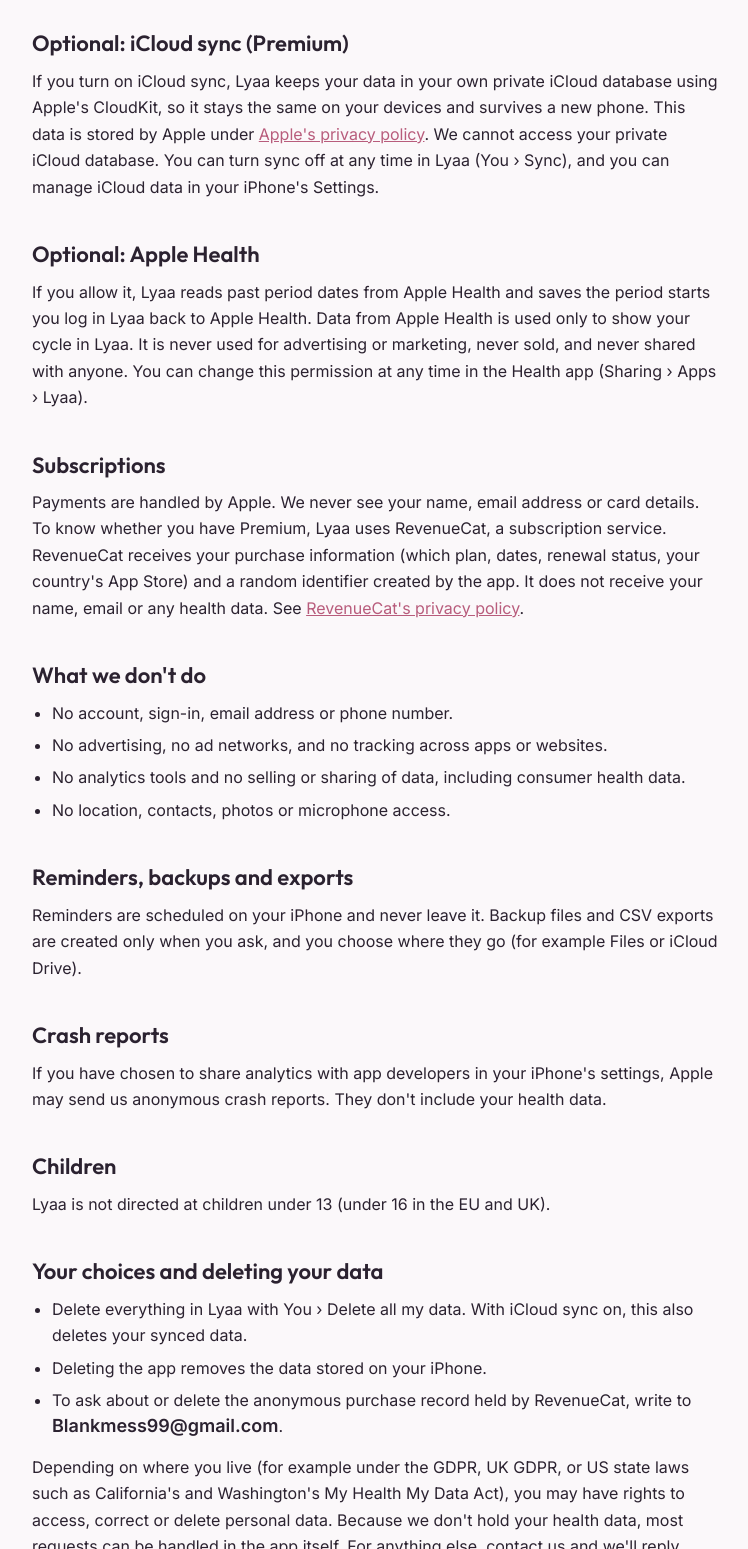
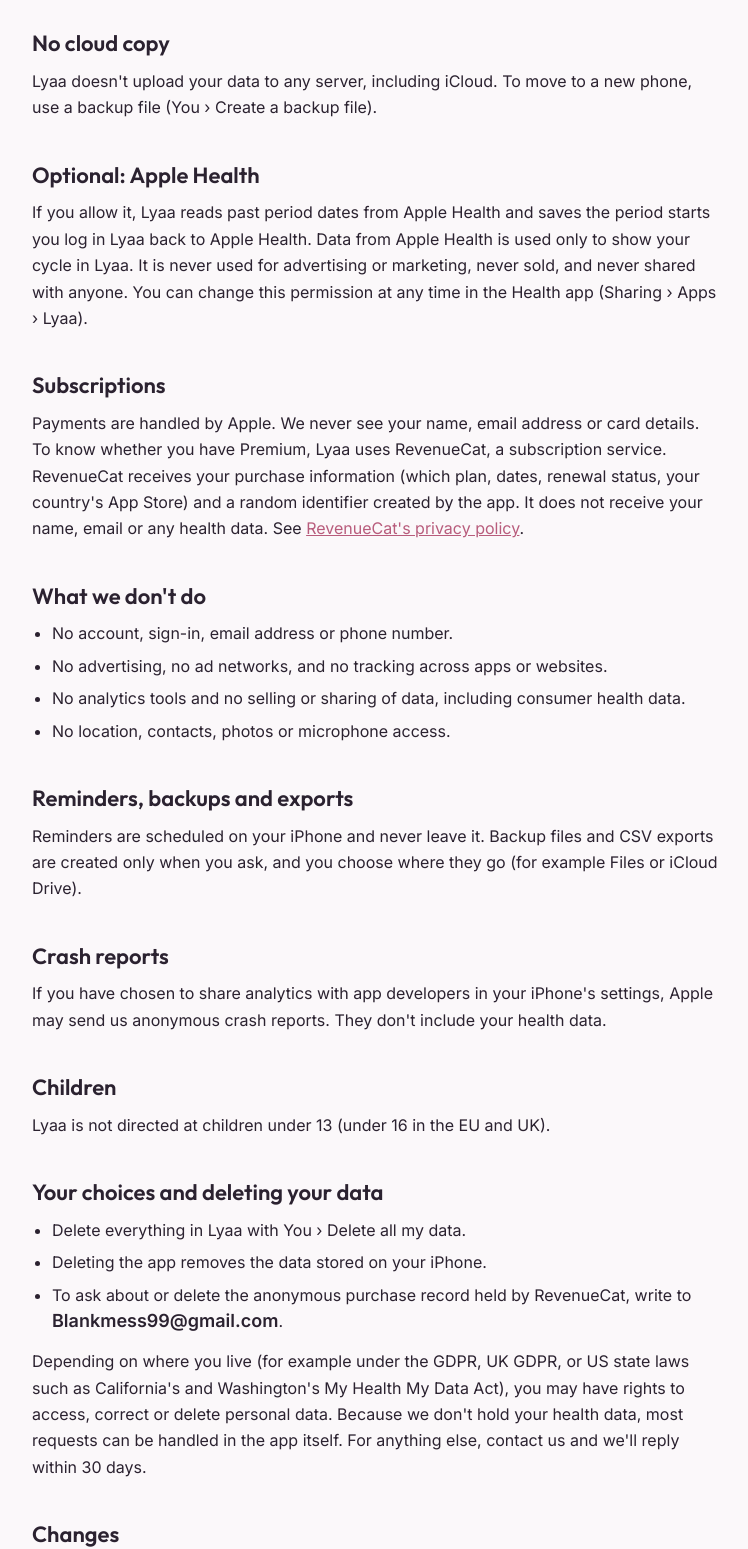
Before and after one commit to Priyansh1909/lyaa-site, a plain HTML site: page privacy.html in a window 1280 px wide. Shown: the part 580-2129 px from the top of the page, without its empty margins (248-996 px from the left). Drawn offline with Linux system fonts and the light colour scheme.

Commit message:
Remove iCloud sync from the policy and support pages (off in Lyaa 1.0)
Co-Authored-By: Claude Opus 5.5 <noreply@anthropic.com>

```diff
--- a/privacy.html
+++ b/privacy.html
@@ -27,8 +27,8 @@
 <h2>What you log stays on your device</h2>
 <p>Your periods, symptoms, moods, temperatures, tests, notes, workouts and settings are stored on your iPhone. They are protected by your device's encryption and passcode. We have no copy and cannot see them.</p>
 
-<h2>Optional: iCloud sync (Premium)</h2>
-<p>If you turn on iCloud sync, Lyaa keeps your data in your own private iCloud database using Apple's CloudKit, so it stays the same on your devices and survives a new phone. This data is stored by Apple under <a href="https://www.apple.com/legal/privacy/">Apple's privacy policy</a>. We cannot access your private iCloud database. You can turn sync off at any time in Lyaa (You › Sync), and you can manage iCloud data in your iPhone's Settings.</p>
+<h2>No cloud copy</h2>
+<p>Lyaa doesn't upload your data to any server, including iCloud. To move to a new phone, use a backup file (You › Create a backup file).</p>
 
 <h2>Optional: Apple Health</h2>
 <p>If you allow it, Lyaa reads past period dates from Apple Health and saves the period starts you log in Lyaa back to Apple Health. Data from Apple Health is used only to show your cycle in Lyaa. It is never used for advertising or marketing, never sold, and never shared with anyone. You can change this permission at any time in the Health app (Sharing › Apps › Lyaa).</p>
@@ -55,7 +55,7 @@
 
 <h2>Your choices and deleting your data</h2>
 <ul>
-<li>Delete everything in Lyaa with You › Delete all my data. With iCloud sync on, this also deletes your synced data.</li>
+<li>Delete everything in Lyaa with You › Delete all my data.</li>
 <li>Deleting the app removes the data stored on your iPhone.</li>
 <li>To ask about or delete the anonymous purchase record held by RevenueCat, write to <span class="email">Blankmess99@gmail.com</span>.</li>
 </ul>
```
Also changed, not shown: support.html (+2 -2 lines).
